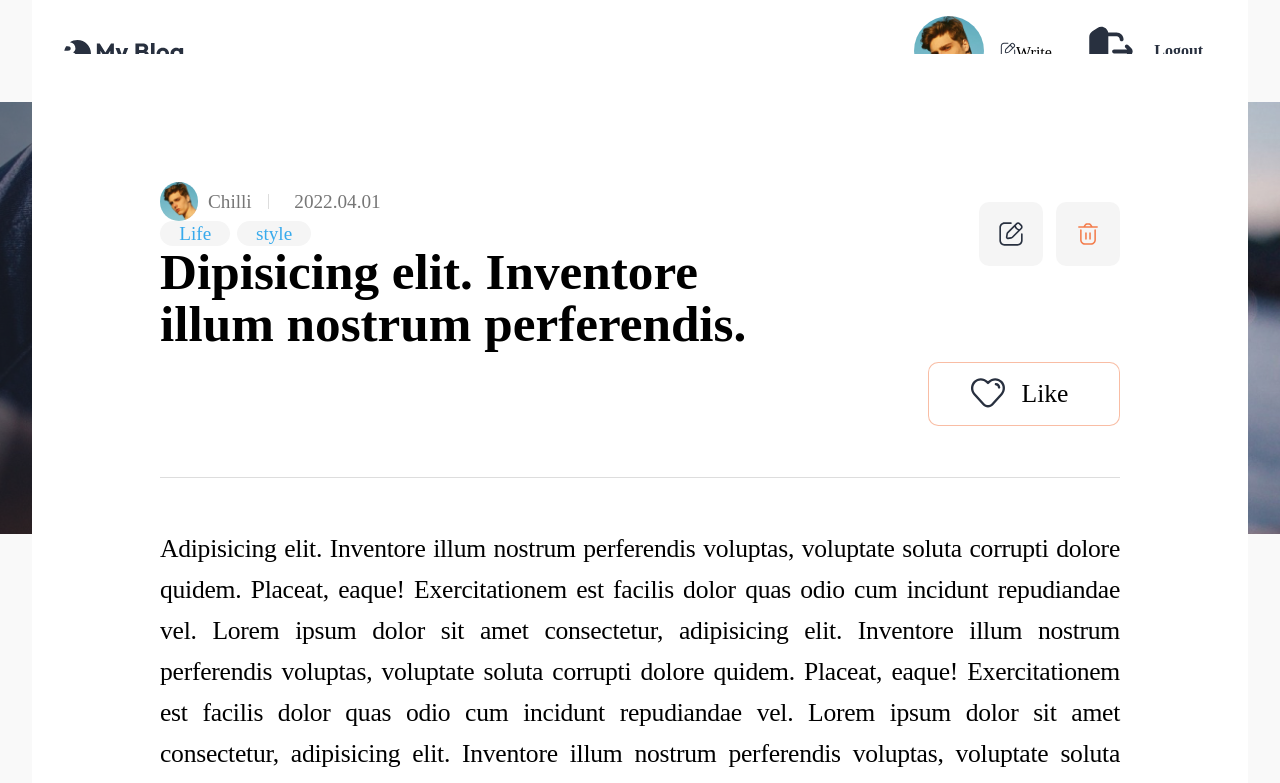
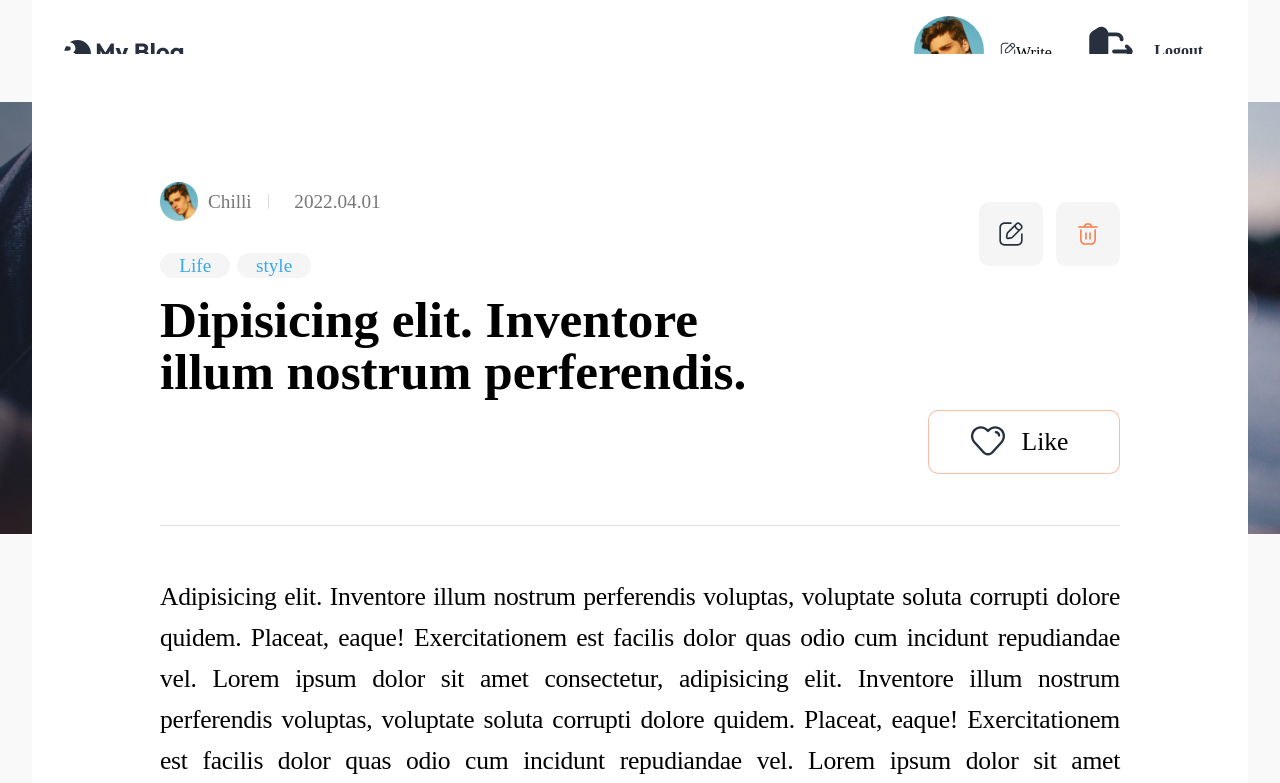
Before and after one commit to dana-y/React_Blog, a React (Create React App) app: page /view/1 in a window 1280 px wide. Shown: the top 783 px of the page. Built offline with nearby package versions, Linux system fonts and the light colour scheme; a web font is replaced by a local one.

Commit message:
Style : category dl태그에 마진 추가

```diff
--- a/src/components/Posts/Category.jsx
+++ b/src/components/Posts/Category.jsx
@@ -1,5 +1,4 @@
 import React from 'react'
-import { useParams } from 'react-router-dom'
 import styled from 'styled-components'
 
 
@@ -7,6 +6,7 @@ const CategoryDl = styled.dl`
   display: flex;
   flex-wrap: wrap;
   color: var(--main-color);
+  margin: 2rem 0 1rem 0;
 `
 const CategoryDd = styled.dd`
 	margin-right: 0.4rem;
```
